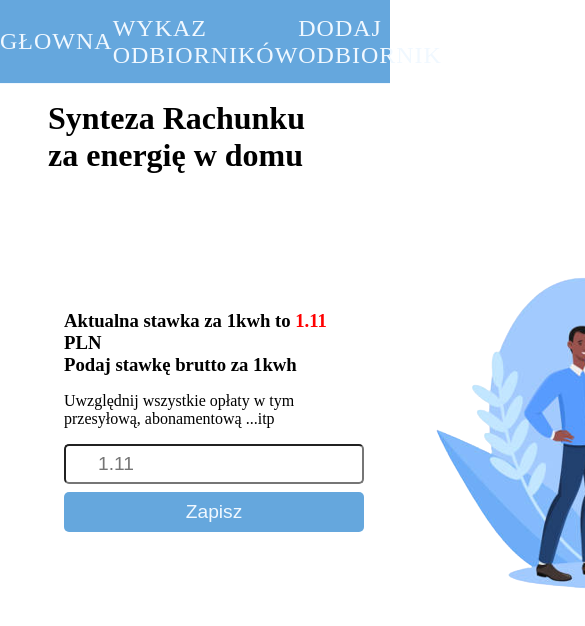
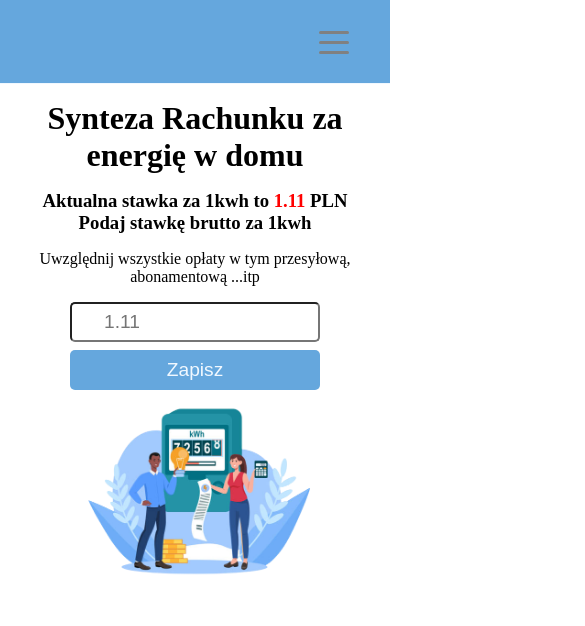
Before and after one commit to ajarek/react-46-vite-electricity-bill-apartment, a React (Vite) app: page / in a window 390 px wide. Shown: the top 626 px of the page, 585 px wide, since content can reach past the window. Built offline with nearby package versions, Linux system fonts and the light colour scheme.

Commit message:
added responses

```diff
--- a/package.json
+++ b/package.json
@@ -10,6 +10,7 @@
   },
   "dependencies": {
     "@hookform/resolvers": "^2.9.10",
+    "hamburger-react": "^2.5.0",
     "react": "^18.2.0",
     "react-dom": "^18.2.0",
     "react-router-dom": "^6.5.0",
--- a/src/components/Form/Form.css
+++ b/src/components/Form/Form.css
@@ -43,3 +43,11 @@
   color: crimson;
   font-size: 1.2rem;
 }
+@media (max-width:375px) {
+  .form-wrapper{
+   width: 400px;
+  }
+  .form-wrapper form{
+    width:280px;
+  }
+}
--- a/src/components/Navigation/Navigation.css
+++ b/src/components/Navigation/Navigation.css
@@ -1,11 +1,13 @@
 .navigation-root{
+  max-width: 1440px;
+  margin: 0 auto;
   width: 100%;
   height: 10vh;
   position: fixed;
-  left: 0;
+
   top: 0;
   display: flex;
-  justify-content: space-evenly;
+  justify-content: space-between;
   align-items: center;
   background-color:#65a7dd ;
   z-index: 10;
@@ -13,7 +15,7 @@
   text-transform: uppercase;
   letter-spacing: 1px;
   border-bottom: 1px solid #f0f8ff;
-
+   padding: 0 1rem;
 }
 .link{
  text-decoration:none;
@@ -27,3 +29,42 @@
 .link:focus{
   color:#225577;
 }
+
+.wrapper {
+  width: 100%;
+  display: flex;
+  flex-wrap: wrap;
+  align-items: center;
+  justify-content: space-evenly;
+}
+.hamburger{
+  position: absolute;
+  right: 2rem;
+  top: 50%;
+  transform: translateY(-50%);
+  z-index: 2;
+}
+@media (min-width:769px) {
+  .hamburger{
+    display: none;
+  }
+}
+@media (max-width:768px) {
+  .navigation-root .wrapper{
+    flex-direction: column;
+    position: absolute;
+    right: 0;
+    top: -100vh;
+    padding-top: 1rem;
+    box-shadow: 2px 2px 2px 4px rgba(0,0,0,0.2);
+    transition:transform 0.5s ease-in-out;
+    z-index: 1;
+    background-color: #65a7dd;
+  }
+  .link{
+    margin-bottom: 2rem;
+  }
+  .navbar-none{
+    transform: translateY(100vh);
+  }
+}
--- a/src/components/Navigation/Navigation.jsx
+++ b/src/components/Navigation/Navigation.jsx
@@ -1,15 +1,18 @@
-import React from "react"
+import React,{useState} from "react"
+import Hamburger from 'hamburger-react'
 import { NavLink } from "react-router-dom"
 import './Navigation.css'
 
 export const Navigation = () => {
-
+  const [isOpen, setOpen] = useState(false)
 
   return (
+
     <nav
       className='navigation-root'
 
     >
+       <ul className={!isOpen ? 'wrapper' : 'wrapper navbar-none'}>
       <NavLink
         className='link'
         to='/'
@@ -28,8 +31,26 @@ export const Navigation = () => {
       >
         Dodaj Odbiornik
       </NavLink>
-
-
+      </ul>
+      <div className='hamburger'>
+        <Hamburger
+          size={30}
+          duration={0.3}
+          distance='md'
+          color={isOpen ? '#f15e50' : '#808080'}
+          easing='ease-in'
+          rounded
+          label='Show menu'
+          onToggle={(toggled) => {
+            setOpen(true)
+            if (toggled) {
+              // open a menu
+            } else {
+              setOpen(false)
+            }
+          }}
+        />
+      </div>
     </nav>
   )
 }
--- a/src/index.css
+++ b/src/index.css
@@ -4,8 +4,10 @@
   box-sizing: border-box;
 }
 .App{
+  max-width: 1440px;
   margin: 0 auto;
   display: flex;
   flex-direction: column;
-  padding: 0 2rem;
+
+
 }
--- a/src/pages/Home/Home.css
+++ b/src/pages/Home/Home.css
@@ -6,7 +6,7 @@
   margin-top: 10vh;
 }
 .home-root h1{
-  margin: 1rem;
+  margin: 1rem 0;
 }
 .home-wrapper{
   width: 100%;
@@ -46,3 +46,28 @@
 .home-info button:hover{
   background:#379cef ;
 }
+@media (max-width:950px) {
+  .home-wrapper{
+    grid-template-columns: repeat(1,1fr);
+    place-items: center;
+  }
+  .home-info{
+    align-items: center;
+    padding: 0;
+
+  }
+  .home-root h1,.home-info h3,.home-info p{
+    text-align: center;
+  }
+  .home-info input,.home-info button{
+    width: 250px;
+  }
+  .img{
+    width: 250px;
+    height: 250px;
+  }
+  .img img{
+    width: 100%;
+    object-fit: cover;
+  }
+}
--- a/src/pages/ListReceiver/ListReceiver.css
+++ b/src/pages/ListReceiver/ListReceiver.css
@@ -25,6 +25,7 @@ th {
   top: 10vh;
   background: #fff;
   vertical-align: bottom;
+
 }
 
 th:last-child,
@@ -45,3 +46,21 @@ tr:last-child td {
 .dumpster:hover{
   transform: scale(1.2);
 }
+@media (max-width:670px) {
+  .list-receiver{
+    width: 100%;
+  }
+  .list-receiver h1{
+font-size: 1rem;
+  }
+  table,.dumpster{
+    font-size: 1rem;
+  }
+  td,th {
+    padding: 5px 1px;
+    text-align: center;
+  }
+  .ikona{
+    display: none;
+  }
+}
--- a/src/pages/ListReceiver/ListReceiver.jsx
+++ b/src/pages/ListReceiver/ListReceiver.jsx
@@ -30,9 +30,9 @@ function ListReceiver() {
       <table>
         <thead>
           <tr>
-            <th>Ikona</th>
+            <th className='ikona'>Ikona</th>
             <th>Nazwa</th>
-            <th>Zużycie kWh/rok</th>
+            <th>Zużycie kWh / rok</th>
             <th>Opłata za rok w PLN</th>
             <th>Opłata za 2 m-ce w PLN</th>
             <th>Akcja</th>
@@ -45,10 +45,10 @@ function ListReceiver() {
               .map(([key, value]) => {
                 return (
                   <tr
-                    className='wrapper'
+                    className='wrapper-list'
                     key={key}
                   >
-                    <td>
+                    <td className='ikona'>
                       <img
                         src={value.icon}
                         alt={value.name}
--- a/src/pages/Receiver/Receiver.css
+++ b/src/pages/Receiver/Receiver.css
@@ -6,3 +6,8 @@
   justify-content: center;
   align-items: center;
 }
+@media (max-width:375px) {
+  .receiver-root{
+   width: 100%;
+  }
+}
```
Also changed, not shown: 1 other file (tests, documents, lock files or other folders).
